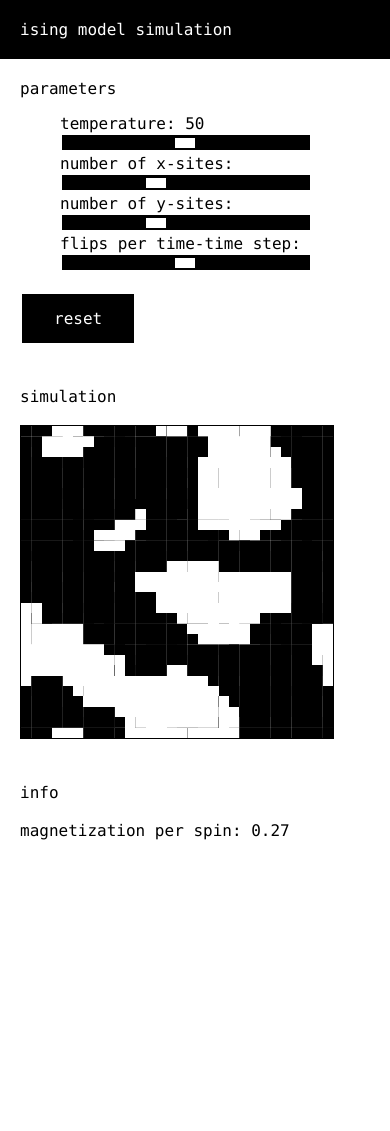
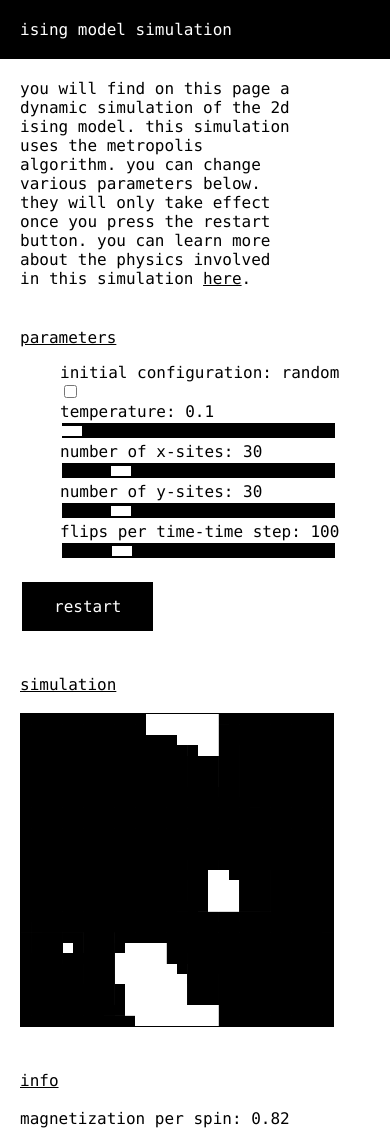
Before and after one commit to cmdenis/2D-Ising-Model, a plain HTML site: page index.html in a window 390 px wide. Before the commit the page ends 860 px from the top, so only its background shows below. Drawn offline with Linux system fonts and the light colour scheme.

Commit message:
added responsive slider, welcome message, random vs not random checkbox, improved grid artefacts through redrawing lattice

```diff
--- a/app.js
+++ b/app.js
@@ -24,13 +24,18 @@
 var resetButton = document.getElementById("resetButton");
 
 
-function isingsimulation(ctx, canvas, temp, switchPerTimeStep, nb_x_sites, nb_y_sites){
-    function Site(){
+function isingsimulation(ctx, canvas, temp, switchPerTimeStep, nb_x_sites, nb_y_sites, isRandom){
+    function Site(_rand){
         /* Constructor to generate each individual site of the Ising grid */
 
-        //this.spin = 1; // All the sites start with a spin up
 
-        this.spin = (Math.floor(Math.random()-0.5)+1)*2 -1;
+        if(_rand){
+            this.spin = (Math.floor(Math.random()-0.5)+1)*2 -1; // All spins are random
+        }
+        else{
+            this.spin = 1; // All the sites start with a spin up
+        }
+
 
         this.changeSpin = function() {
             /* Method that changes the spin */
@@ -40,15 +45,10 @@ function isingsimulation(ctx, canvas, temp, switchPerTimeStep, nb_x_sites, nb_y_
 
     // Simulation parameters
 
-    //var temp = 2                  // Temperature
-    var kb = 1;                      //
+    var kb = 1;
     var magn = 1;
-    //var switchPerTimeStep = 30      // Number of picked sites per time step
 
     // Creating the array that will contain all the sites
-
-    //var nb_x_sites = 30;
-    //var nb_y_sites = 30;
 
     var isingGrid = null;
 
@@ -58,22 +58,22 @@ function isingsimulation(ctx, canvas, temp, switchPerTimeStep, nb_x_sites, nb_y_
         isingGrid[i] = new Array(nb_y_sites)
         for (var j = 0; j < nb_y_sites; j++) {
 
-            isingGrid[i][j] = new Site();      // Building all the actual sites
+            isingGrid[i][j] = new Site(isRandom);      // Building all the actual sites
 
         }
     }
-
-
 
     function checkEnergy(grid, x_pos, y_pos) {
         /* Function that checks the energy difference of flipping the spin */
 
         var switchSpin = 2*grid[x_pos][y_pos].spin;
 
+
         var up = switchSpin * grid[x_pos][(y_pos + 1) % nb_y_sites].spin;
         var down = switchSpin * grid[x_pos][(((y_pos - 1) % nb_y_sites) + nb_y_sites) % nb_y_sites].spin;
         var right = switchSpin * grid[(x_pos + 1) % nb_x_sites][y_pos].spin;
         var left = switchSpin * grid[(((x_pos - 1) % nb_x_sites) + nb_x_sites) % nb_x_sites][y_pos].spin;
+
 
         return (up + down + right + left)*magn;
     }
@@ -126,7 +126,6 @@ function isingsimulation(ctx, canvas, temp, switchPerTimeStep, nb_x_sites, nb_y_
         var blockSizeX = canvas.width/nb_x_sites;
         var blockSizeY = canvas.height/nb_y_sites;
 
-
         for(var i = 0; i < siteList.length; i++){
 
             var upDown = (isingGrid[siteList[i][0]][siteList[i][1]].spin + 1)/2;
@@ -163,7 +162,6 @@ function isingsimulation(ctx, canvas, temp, switchPerTimeStep, nb_x_sites, nb_y_
         It's no use to update all the of the sites later on. Only the ones which changes
         need to be adjusted. */
 
-
         initList = [];
         for(var i = 0; i<nb_x_sites; i++){
             for(var j=0; j<nb_y_sites; j++){
@@ -185,24 +183,12 @@ function isingsimulation(ctx, canvas, temp, switchPerTimeStep, nb_x_sites, nb_y_
     ctx.clearRect(0, 0, canvas.width, canvas.height);
     drawInit();
 
+    var safetyClear = 0;
 
     // This is the recursive animation function that will redraw the canvas to create the animation.
     function animate() {
 
-        // This is the heavier way of
-        //ctx.clearRect(0, 0, canvas.width, canvas.height);
-        //drawInit();
-        //pickSite(isingGrid, switchPerTimeStep);
-
-
-
-        // So, this should be the most efficient way of doing things, but it does not work...
-        // I suspect this is because of a clash between functions doing synchronous/asynchronous work
-        // together and creating a problem with the drawing. The actual array containing the sites seems to work just fine,
-        // It's the drawing part that seems to be problematic. To be figured out to improve code efficiency...
-
         draw(pickSite(isingGrid, switchPerTimeStep));  // Draws the sites that are changed
-
 
         // This is the part to calculate the magnetization per spin of the lattice
         var netMagnetization = 0;
@@ -211,22 +197,26 @@ function isingsimulation(ctx, canvas, temp, switchPerTimeStep, nb_x_sites, nb_y_
                 netMagnetization += isingGrid[i][j].spin;
             }
         }
+
+        safetyClear ++;
+        if(safetyClear==50){    // This is a precaution that redraws the entire grid every couple of frames, in case some pixels get stuck, which does happen for some unknown reason.
+            drawInit();         // It also helps with the "grid artefacts"
+            safetyClear = 0;
+        }
+
+
+
         var magPerSpin = Math.round(netMagnetization/(nb_x_sites*nb_y_sites)*100)/100;
         document.getElementById("magnetization").innerHTML = "magnetization per spin: " + magPerSpin;  // Outputs the magnetization per spin
-        resetButton.onclick = function() {
-            console.log("inside function")
-            startNew = true;
+
+        resetButton.onclick = function() { // This is needed so to stop the asynchronous animation from running.
             animationBreak = false;
         }
         if(animationBreak){
             requestAnimationFrame(animate);
         }
-
-
     }
-
     animate()
-
 }
 
 
@@ -241,11 +231,11 @@ mycanvas.width = window.innerWidth*0.8*scaler;
 mycanvas.height = window.innerHeight*0.8*scaler;
 
 
-isingsimulation(context, mycanvas, 0.1, 30, 30, 30);
+isingsimulation(context, mycanvas, 0.1, 100, 30, 30, true);
 
 
 resetButton.addEventListener("click", function(){
-    isingsimulation(context, mycanvas, 0.1, 30, 30, 30);
+    isingsimulation(context, mycanvas, inputTemp, inputFlips, xSite, ySite, initRandom);
 }, false);
 
 /// TO DO: ADD A CHECKBOX THAT MAKES IT EITHER SPIN ALLIGNED OR SPIN RANDOM
@@ -255,10 +245,54 @@ resetButton.addEventListener("click", function(){
 
 // Temperature
 var tempSlider = document.getElementById("temperatureCursor");
-document.getElementById("temperatureReading").innerHTML = "temperature: " + tempSlider.value;
-var inputTemp = tempSlider.value;
+document.getElementById("temperatureReading").innerHTML = "temperature: " + 0.1;
+var inputTemp = tempSlider.value/10;
 tempSlider.oninput = function() {
-    document.getElementById("temperatureReading").innerHTML = "temperature: " + this.value;
-    inputTemp = tempSlider.value;
+    document.getElementById("temperatureReading").innerHTML = "temperature: " + this.value/10;
+    inputTemp = this.value/10;
+}
+
+// Switch per time step
+var flipSlider = document.getElementById("sitesPerTimeStep");
+document.getElementById("sitesTimeStepReading").innerHTML = "flips per time-time step: " + 100;
+var inputFlips = flipSlider.value;
+flipSlider.oninput = function() {
+    document.getElementById("sitesTimeStepReading").innerHTML = "flips per time-time step: " + this.value;
+    inputFlips = flipSlider.value;
+}
+
+// Number of horizontal (x) sites
+var xSiteSlider = document.getElementById("xsiteCursor");
+document.getElementById("xSiteReading").innerHTML = "number of x-sites: " + 30;
+var xSite = parseInt(xSiteSlider.value, 10);
+xSiteSlider.oninput = function() {
+    document.getElementById("xSiteReading").innerHTML = "number of x-sites: " + this.value;
+    xSite = parseInt(this.value, 10);
+}
+
+// Number of horizontal (y) sites
+var ySiteSlider = document.getElementById("ysiteCursor");
+document.getElementById("ySiteReading").innerHTML = "number of y-sites: " + 30;
+var ySite = parseInt(ySiteSlider.value, 10);
+ySiteSlider.oninput = function() {
+    document.getElementById("ySiteReading").innerHTML = "number of y-sites: " + this.value;
+    ySite = parseInt(this.value, 10);
+}
+
+// Alligned/random initial spins checkbox
+var checkboxInitState = document.getElementById("initCheckbox");
+document.getElementById("checkRandomInitReading").innerHTML = "initial configuration: random";
+var initRandom = true;
+
+checkboxInitState.oninput = function() {
+    console.log("here")
+    if(document.getElementById('initCheckbox').checked){
+        document.getElementById("checkRandomInitReading").innerHTML = "initial configuration: alligned";
+        initRandom = false;
+    }
+    else{
+        document.getElementById("checkRandomInitReading").innerHTML = "initial configuration: random";
+        initRandom = true;
+    }
 
 }
--- a/index.html
+++ b/index.html
@@ -12,35 +12,49 @@
         <p>ising model simulation</p>
     </header>
 
+    <p style=' padding: 20px; width: min(70vw, 70vh);'>
+        you will find on this page a dynamic simulation of the 2d ising model. this simulation uses the metropolis algorithm.
+        you can change various parameters below. they will only take effect once you press the restart
+        button. you can learn more about the physics involved in this simulation
+        <a href="https://en.wikipedia.org/wiki/Ising_model">here</a>.
+    </p>
+
     <section>
-        <p>parameters</p>
+        <p> <u>parameters</u></p>
 
         <ul>
             <li class="paramList">
-                <p id="temperatureReading"></p>
+                <p id="checkRandomInitReading"></p>
                 <div class="slidecontainer">
-                    <input type="range" min="1" max="100" value="50" class="slider" id="temperatureCursor">
+                    <input type="checkbox" id="initCheckbox">
                 </div>
             </li>
 
             <li class="paramList">
-                <p>number of x-sites:</p>
+                <p id="temperatureReading"></p>
                 <div class="slidecontainer">
-                    <input type="range" min="1" max="80" value="30" class="slider" id="xsiteCursor">
+                    <input type="range" min="1" max="100" value="1" class="slider" id="temperatureCursor">
                 </div>
             </li>
 
             <li class="paramList">
-                <p>number of y-sites:</p>
+                <p id="xSiteReading"></p>
                 <div class="slidecontainer">
-                    <input type="range" min="1" max="80" value="30" class="slider" id="ysiteCursor">
+                    <input type="range" min="1" max="150" value="30" class="slider" id="xsiteCursor">
                 </div>
             </li>
 
             <li class="paramList">
-                <p>flips per time-time step:</p>
+                <p id="ySiteReading"></p>
                 <div class="slidecontainer">
-                    <input type="range" min="1" max="100" value="50" class="slider" id="sitesPerTimeStep">
+                    <input type="range" min="1" max="150" value="30" class="slider" id="ysiteCursor">
+                </div>
+            </li>
+
+            <li class="paramList">
+                <p id="sitesTimeStepReading"></p>
+                <div class="sitesTimeStepReading">
+                    <input type="range" min="1" max="500" value="100" class="slider" id="sitesPerTimeStep">
                 </div>
             </li>
 
@@ -53,11 +67,11 @@
 
         </ul>
 
-        <input type="button" class="button" id="resetButton" value="reset">
+        <input type="button" class="button" id="resetButton" value="restart">
     </section>
 
     <section>
-    <p>simulation </p>
+    <p> <u>simulation</u>  </p>
     <br>
 
     <canvas id="mainCanvas"></canvas>
@@ -66,7 +80,7 @@
     </section>
 
     <section>
-        <p>info </p>
+        <p><u>info</u>  </p>
         <br>
 
         <p id="magnetization"> </p>
--- a/style.css
+++ b/style.css
@@ -16,7 +16,7 @@ ul {
 
 .slider {
     -webkit-appearance: none;
-    width: 80%;
+    width: min(70vw, 70vh) ;
     height: 15px;
     border-radius: 0px;
     background: #000000;
@@ -53,6 +53,10 @@ ul {
     cursor: pointer;
 }
 
+a{
+    color: #000000;
+}
+
 header {
     color: white;
     background: black;
```
